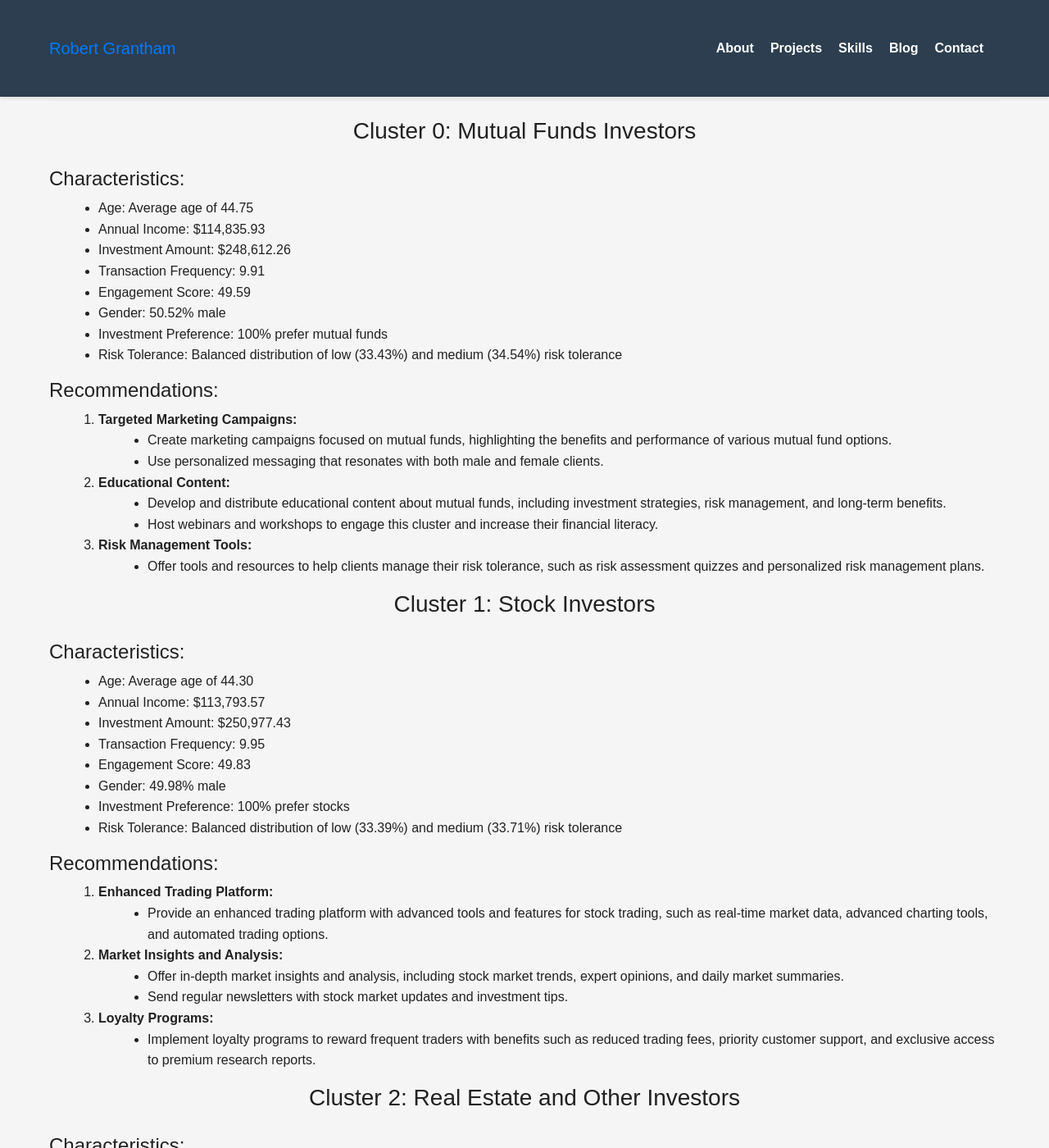
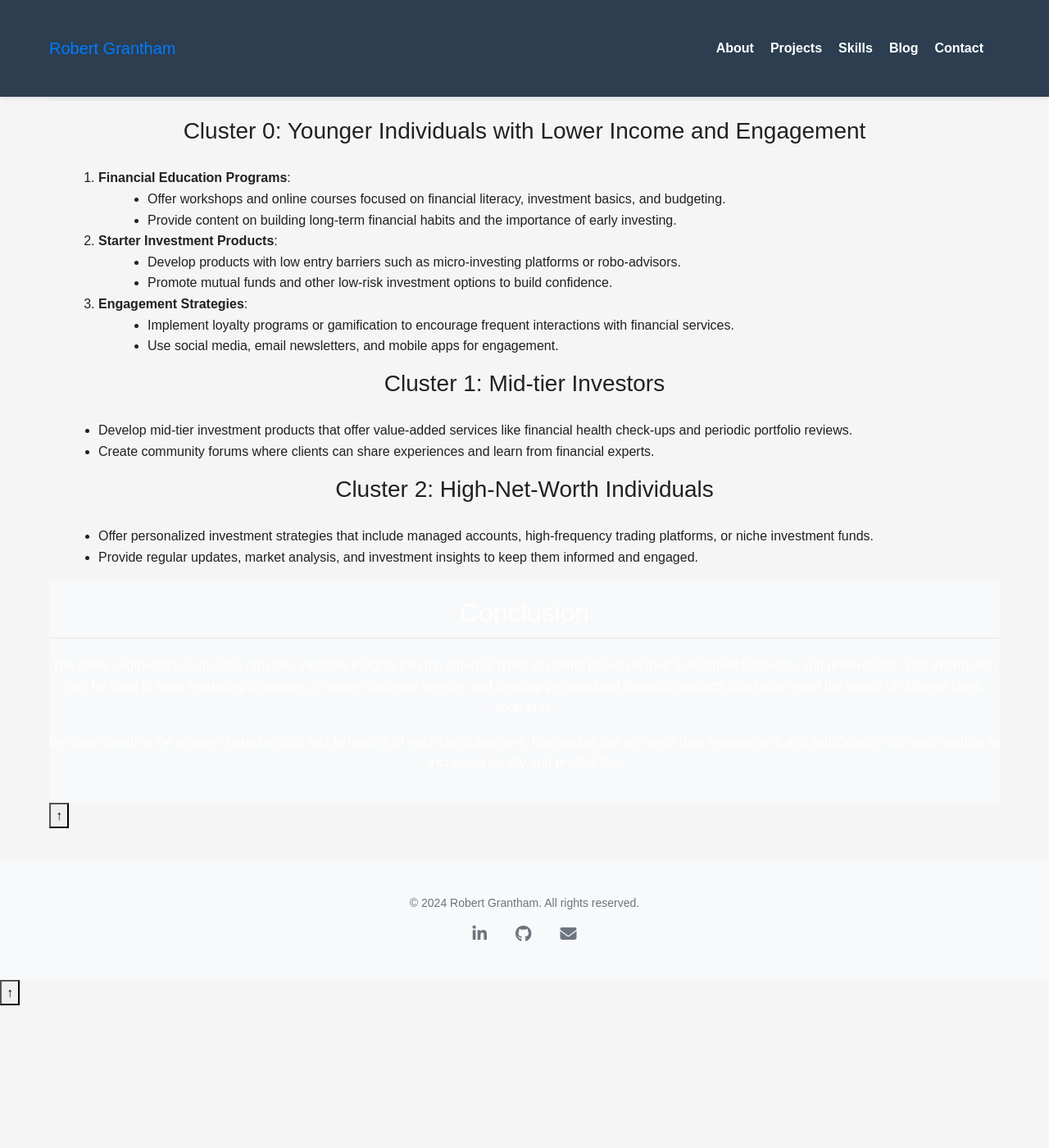
Before and after one commit to rgrantham82/rgrantham82.github.io, a Jekyll site: the page built from client-segmentation.html, in a window 1280 px wide and 1400 px high, scrolled down 1271 px. Shown: the whole window at 82% size. Built offline with Jekyll 4.4.1, drawn with Linux system fonts in a browser that asks for light colours; nearby versions of some CDN libraries; after the commit the page ends 2497 px from its top, so only the background shows below that; some of the changed text lies outside the part shown.

Commit message:
Update client-segmentation.html

```diff
--- a/client-segmentation.html
+++ b/client-segmentation.html
@@ -9,151 +9,99 @@ layout: default
     <h2>Introduction</h2>
     <p>Client segmentation is a crucial process in data analytics that involves dividing a broad consumer or business market into sub-groups of consumers based on shared characteristics. This project aims to segment clients based on various attributes such as age, gender, annual income, investment amount, investment preference, transaction frequency, risk tolerance, and engagement score. The goal is to identify patterns and insights that can help in better understanding the client base and tailoring strategies accordingly.</p>
   </section>
-
   <section id="data-description">
     <h2>Data Description</h2>
     <p>The dataset used for this analysis includes the following attributes:</p>
     <ul>
-      <li><strong>Client ID</strong>: Unique identifier for each client.</li>
-      <li><strong>Age</strong>: Age of the client.</li>
-      <li><strong>Gender</strong>: Gender of the client.</li>
-      <li><strong>Annual Income</strong>: Annual income of the client.</li>
-      <li><strong>Investment Amount</strong>: Amount invested by the client.</li>
-      <li><strong>Investment Preference</strong>: Type of investment preferred by the client.</li>
-      <li><strong>Transaction Frequency</strong>: Number of transactions made by the client.</li>
-      <li><strong>Risk Tolerance</strong>: The risk tolerance level of the client.</li>
-      <li><strong>Engagement Score</strong>: An engagement score for the client.</li>
+      <li>
+        <strong>Client ID</strong>: Unique identifier for each client.
+      </li>
+      <li>
+        <strong>Age</strong>: Age of the client.
+      </li>
+      <li>
+        <strong>Gender</strong>: Gender of the client.
+      </li>
+      <li>
+        <strong>Annual Income</strong>: Annual income of the client.
+      </li>
+      <li>
+        <strong>Investment Amount</strong>: Amount invested by the client.
+      </li>
+      <li>
+        <strong>Investment Preference</strong>: Type of investment preferred by the client.
+      </li>
+      <li>
+        <strong>Transaction Frequency</strong>: Number of transactions made by the client.
+      </li>
+      <li>
+        <strong>Risk Tolerance</strong>: The risk tolerance level of the client.
+      </li>
+      <li>
+        <strong>Engagement Score</strong>: An engagement score for the client.
+      </li>
     </ul>
-    <p>The dataset is sourced from a synthetic dataset designed to mimic real-world client data. For more details, visit the <a href="https://www.kaggle.com/code/robertgrantham/client-segmentation" target="_blank" rel="noopener noreferrer">accompanying Kaggle notebook</a>.</p>
+    <p>The dataset is sourced from a synthetic dataset designed to mimic real-world client data. For more details, visit the <a href="https://www.kaggle.com/code/robertgrantham/client-segmentation" target="_blank" rel="noopener noreferrer">accompanying Kaggle notebook</a>. </p>
   </section>
-
   <section id="methodology">
     <h2>Methodology</h2>
     <p>The client segmentation analysis is performed using a combination of exploratory data analysis (EDA) and clustering techniques. Key steps include:</p>
     <ol>
-      <li><strong>Data Cleaning</strong>: Handling missing values, outliers, and ensuring data consistency.</li>
-      <li><strong>Exploratory Data Analysis (EDA)</strong>: Understanding the distribution and relationships between different attributes.</li>
-      <li><strong>Clustering</strong>: Applying clustering algorithms to segment clients into distinct groups.</li>
+      <li>
+        <strong>Data Cleaning</strong>: Handling missing values, outliers, and ensuring data consistency.
+      </li>
+      <li>
+        <strong>Exploratory Data Analysis (EDA)</strong>: Understanding the distribution and relationships between different attributes.
+      </li>
+      <li>
+        <strong>Clustering</strong>: Applying clustering algorithms to segment clients into distinct groups.
+      </li>
     </ol>
   </section>
-
   <section id="recommendations">
     <h2>Recommendations Based on Cluster Analysis</h2>
-
     <section id="cluster-0">
-      <h3>Cluster 0: Mutual Funds Investors</h3>
-      <h4>Characteristics:</h4>
-      <ul>
-        <li>Age: Average age of 44.75</li>
-        <li>Annual Income: $114,835.93</li>
-        <li>Investment Amount: $248,612.26</li>
-        <li>Transaction Frequency: 9.91</li>
-        <li>Engagement Score: 49.59</li>
-        <li>Gender: 50.52% male</li>
-        <li>Investment Preference: 100% prefer mutual funds</li>
-        <li>Risk Tolerance: Balanced distribution of low (33.43%) and medium (34.54%) risk tolerance</li>
-      </ul>
-
-      <h4>Recommendations:</h4>
+      <h3>Cluster 0: Younger Individuals with Lower Income and Engagement</h3>
       <ol>
-        <li><strong>Targeted Marketing Campaigns:</strong>
-          <ul>
-            <li>Create marketing campaigns focused on mutual funds, highlighting the benefits and performance of various mutual fund options.</li>
-            <li>Use personalized messaging that resonates with both male and female clients.</li>
+        <li>
+          <strong>Financial Education Programs</strong>: <ul>
+            <li>Offer workshops and online courses focused on financial literacy, investment basics, and budgeting.</li>
+            <li>Provide content on building long-term financial habits and the importance of early investing.</li>
           </ul>
         </li>
-        <li><strong>Educational Content:</strong>
-          <ul>
-            <li>Develop and distribute educational content about mutual funds, including investment strategies, risk management, and long-term benefits.</li>
-            <li>Host webinars and workshops to engage this cluster and increase their financial literacy.</li>
+        <li>
+          <strong>Starter Investment Products</strong>: <ul>
+            <li>Develop products with low entry barriers such as micro-investing platforms or robo-advisors.</li>
+            <li>Promote mutual funds and other low-risk investment options to build confidence.</li>
           </ul>
         </li>
-        <li><strong>Risk Management Tools:</strong>
-          <ul>
-            <li>Offer tools and resources to help clients manage their risk tolerance, such as risk assessment quizzes and personalized risk management plans.</li>
+        <li>
+          <strong>Engagement Strategies</strong>: <ul>
+            <li>Implement loyalty programs or gamification to encourage frequent interactions with financial services.</li>
+            <li>Use social media, email newsletters, and mobile apps for engagement.</li>
           </ul>
         </li>
       </ol>
     </section>
-
     <section id="cluster-1">
-      <h3>Cluster 1: Stock Investors</h3>
-      <h4>Characteristics:</h4>
+      <h3>Cluster 1: Mid-tier Investors</h3>
       <ul>
-        <li>Age: Average age of 44.30</li>
-        <li>Annual Income: $113,793.57</li>
-        <li>Investment Amount: $250,977.43</li>
-        <li>Transaction Frequency: 9.95</li>
-        <li>Engagement Score: 49.83</li>
-        <li>Gender: 49.98% male</li>
-        <li>Investment Preference: 100% prefer stocks</li>
-        <li>Risk Tolerance: Balanced distribution of low (33.39%) and medium (33.71%) risk tolerance</li>
+        <li>Develop mid-tier investment products that offer value-added services like financial health check-ups and periodic portfolio reviews.</li>
+        <li>Create community forums where clients can share experiences and learn from financial experts.</li>
       </ul>
-
-      <h4>Recommendations:</h4>
-      <ol>
-        <li><strong>Enhanced Trading Platform:</strong>
-          <ul>
-            <li>Provide an enhanced trading platform with advanced tools and features for stock trading, such as real-time market data, advanced charting tools, and automated trading options.</li>
-          </ul>
-        </li>
-        <li><strong>Market Insights and Analysis:</strong>
-          <ul>
-            <li>Offer in-depth market insights and analysis, including stock market trends, expert opinions, and daily market summaries.</li>
-            <li>Send regular newsletters with stock market updates and investment tips.</li>
-          </ul>
-        </li>
-        <li><strong>Loyalty Programs:</strong>
-          <ul>
-            <li>Implement loyalty programs to reward frequent traders with benefits such as reduced trading fees, priority customer support, and exclusive access to premium research reports.</li>
-          </ul>
-        </li>
-      </ol>
     </section>
-
     <section id="cluster-2">
-      <h3>Cluster 2: Real Estate and Other Investors</h3>
-      <h4>Characteristics:</h4>
+      <h3>Cluster 2: High-Net-Worth Individuals</h3>
       <ul>
-        <li>Age: Average age of 44.72</li>
-        <li>Annual Income: $115,153.79</li>
-        <li>Investment Amount: $251,153.12</li>
-        <li>Transaction Frequency: 9.88</li>
-        <li>Engagement Score: 50.20</li>
-        <li>Gender: 49.65% male</li>
-        <li>Investment Preference: Mixed preference for real estate (49.75%) and other options</li>
-        <li>Risk Tolerance: Slightly more inclined towards low (33.81%) than medium (32.10%) risk tolerance</li>
+        <li>Offer personalized investment strategies that include managed accounts, high-frequency trading platforms, or niche investment funds.</li>
+        <li>Provide regular updates, market analysis, and investment insights to keep them informed and engaged.</li>
       </ul>
-
-      <h4>Recommendations:</h4>
-      <ol>
-        <li><strong>Diverse Investment Options:</strong>
-          <ul>
-            <li>Highlight diverse investment options, including real estate, REITs, and alternative investments.</li>
-            <li>Create tailored investment portfolios that include a mix of real estate and other asset classes to meet their preferences.</li>
-          </ul>
-        </li>
-        <li><strong>Engagement and Support:</strong>
-          <ul>
-            <li>Maintain high engagement through personalized support, regular check-ins, and proactive advice on managing and growing their investments.</li>
-            <li>Offer dedicated relationship managers to provide personalized investment advice and support.</li>
-          </ul>
-        </li>
-        <li><strong>Content and Resources:</strong>
-          <ul>
-            <li>Develop content that covers real estate investment strategies, market trends, and the benefits of diversifying into other asset classes.</li>
-            <li>Provide detailed guides on real estate investment, including property evaluation, financing options, and market analysis.</li>
-          </ul>
-        </li>
-      </ol>
     </section>
   </section>
-
   <footer>
     <h2>Conclusion</h2>
     <p>The client segmentation analysis provides valuable insights into the different types of clients based on their investment behaviors and preferences. This information can be used to tailor marketing strategies, improve customer service, and develop personalized financial products that better meet the needs of different client segments.</p>
     <p>By understanding the unique characteristics and behaviors of each client segment, businesses can enhance their engagement and satisfaction, ultimately leading to increased loyalty and profitability.</p>
   </footer>
-
   <button class="scroll-to-top" aria-label="Scroll to top">↑</button>
 </div>
```
